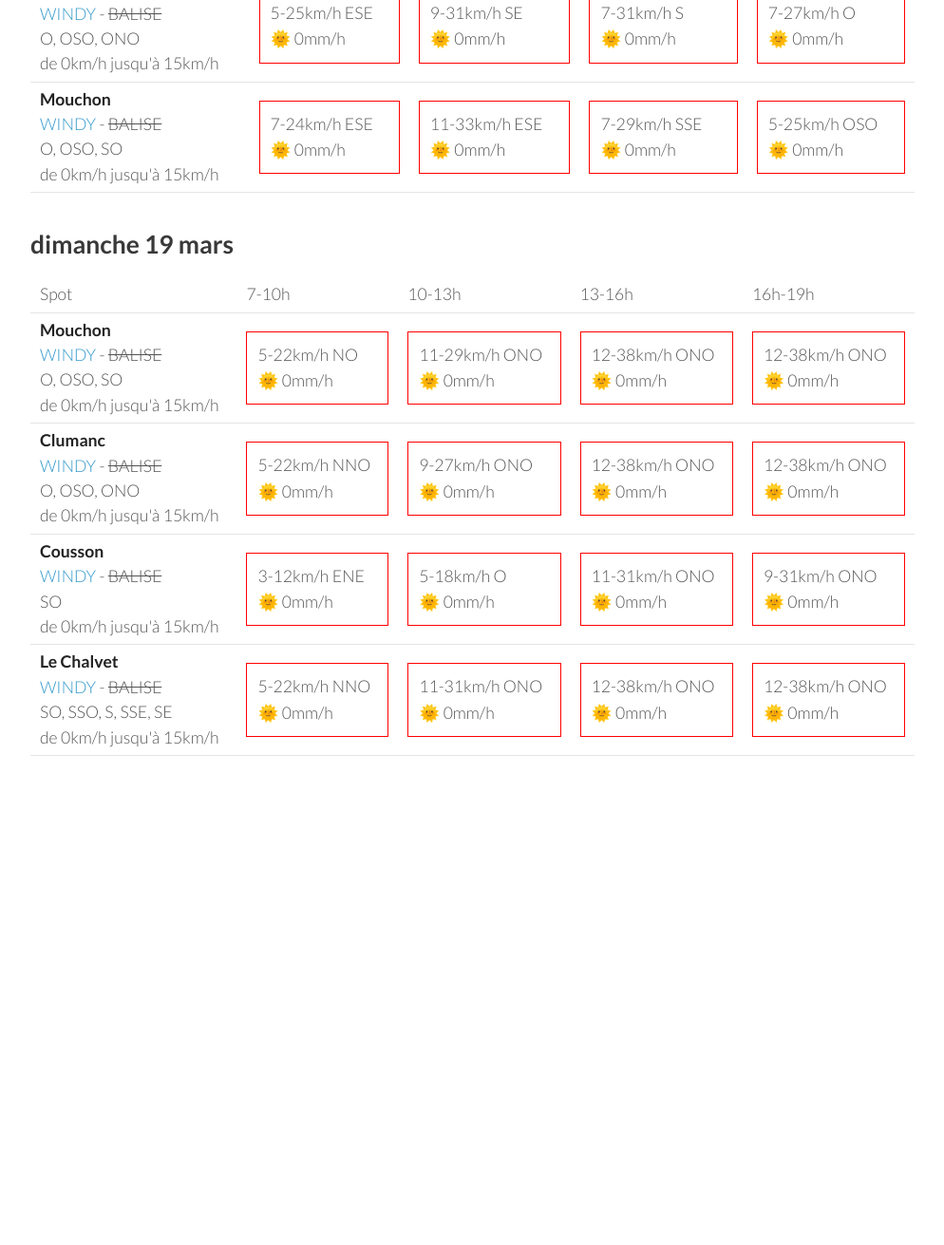
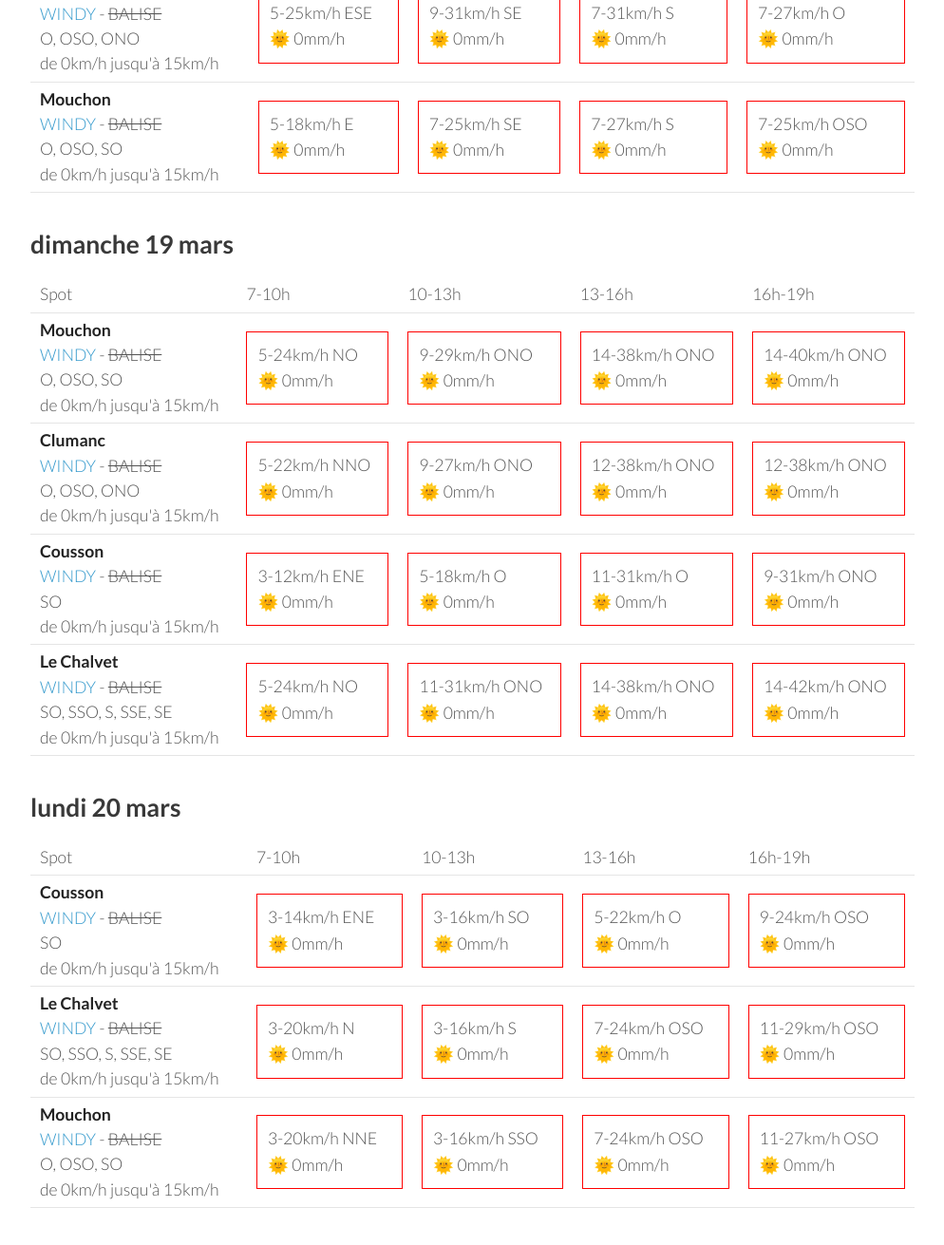
Before and after one commit to parapente-dans-le-nord/parapente-dans-le-nord.github.io, a Jekyll site: the page built from serre_poncon.markdown, in a window 1280 px wide and 1400 px high, scrolled down 2408 px. Shown: the top 1311 px of the window at 95% size, without its empty margins (26-1020 px from the left). Built offline with Jekyll 4.4.1, drawn with Linux system fonts in a browser that asks for light colours; before the commit the page ends 3332 px from its top, so only the background shows below that; some of the changed text lies outside the part shown.

Commit message:
update index.markdown

```diff
--- a/serre_poncon.markdown
+++ b/serre_poncon.markdown
@@ -7,7 +7,7 @@ title:  "Tous les spots"
 {: .links}
 
 # Prevision Windy, modèle Arome
-page mise à jour le mercredi 15 mars 06:31
+page mise à jour le mercredi 15 mars 10:31
 
 ## mercredi 15 mars
 
@@ -136,10 +136,10 @@ page mise à jour le mercredi 15 mars 06:31
 <tr>
         <td><strong>Cousson</strong><br><a href="https://windy.com/44.054/6.240?43.940,6.241,10,m:eSAaglz">WINDY</a> - <span class="no-balise"> BALISE </span><br> <span class="vent-favorable">SO</span><br><span class="force-vent">de 0km/h jusqu'à 15km/h</span> </td>
 
-            <td><div class="not-flyable"><p>5-20km/h E</p><p>🌞 0mm/h</p></div></td>
-            <td><div class="not-flyable"><p>5-24km/h SE</p><p>🌞 0mm/h</p></div></td>
-            <td><div class="not-flyable"><p>7-29km/h S</p><p>🌞 0mm/h</p></div></td>
-            <td><div class="not-flyable"><p>9-29km/h SO</p><p>🌞 0mm/h</p></div></td>
+            <td><div class="not-flyable"><p>5-22km/h E</p><p>🌞 0mm/h</p></div></td>
+            <td><div class="not-flyable"><p>5-22km/h SSE</p><p>🌞 0mm/h</p></div></td>
+            <td><div class="not-flyable"><p>7-27km/h S</p><p>🌞 0mm/h</p></div></td>
+            <td><div class="not-flyable"><p>11-29km/h SO</p><p>🌞 0mm/h</p></div></td>
 
 
     </tr>
@@ -147,9 +147,9 @@ page mise à jour le mercredi 15 mars 06:31
         <td><strong>Mouchon</strong><br><a href="https://windy.com/43.992/6.424?43.878,6.425,10,m:eSuaglR">WINDY</a> - <span class="no-balise"> BALISE </span><br> <span class="vent-favorable">O, OSO, SO</span><br><span class="force-vent">de 0km/h jusqu'à 15km/h</span> </td>
 
             <td><div class="not-flyable"><p>7-25km/h ESE</p><p>🌞 0mm/h</p></div></td>
-            <td><div class="not-flyable"><p>14-37km/h ESE</p><p>🌞 0mm/h</p></div></td>
-            <td><div class="not-flyable"><p>11-38km/h SE</p><p>🌞 0mm/h</p></div></td>
-            <td><div class="not-flyable"><p>9-31km/h SSE</p><p>🌞 0mm/h</p></div></td>
+            <td><div class="not-flyable"><p>12-35km/h ESE</p><p>🌞 0mm/h</p></div></td>
+            <td><div class="not-flyable"><p>11-35km/h SE</p><p>🌞 0mm/h</p></div></td>
+            <td><div class="not-flyable"><p>9-29km/h SSE</p><p>🌞 0mm/h</p></div></td>
 
 
     </tr>
@@ -166,10 +166,10 @@ page mise à jour le mercredi 15 mars 06:31
 <tr>
         <td><strong>Le Chalvet</strong><br><a href="https://windy.com/43.979/6.480?43.866,6.480,10,m:eSsaglX">WINDY</a> - <span class="no-balise"> BALISE </span><br> <span class="vent-favorable">SO, SSO, S, SSE, SE</span><br><span class="force-vent">de 0km/h jusqu'à 15km/h</span> </td>
 
-            <td><div class="not-flyable"><p>7-22km/h E</p><p>🌞 0mm/h</p></div></td>
-            <td><div class="not-flyable"><p>12-35km/h ESE</p><p>🌞 0mm/h</p></div></td>
-            <td><div class="not-flyable"><p>11-37km/h SE</p><p>🌞 0mm/h</p></div></td>
-            <td><div class="not-flyable"><p>9-31km/h SSE</p><p>🌞 0mm/h</p></div></td>
+            <td><div class="not-flyable"><p>7-24km/h E</p><p>🌞 0mm/h</p></div></td>
+            <td><div class="not-flyable"><p>12-33km/h ESE</p><p>🌞 0mm/h</p></div></td>
+            <td><div class="not-flyable"><p>11-35km/h SE</p><p>🌞 0mm/h</p></div></td>
+            <td><div class="not-flyable"><p>9-29km/h SSE</p><p>🌞 0mm/h</p></div></td>
 
 
     </tr>
@@ -192,20 +192,20 @@ page mise à jour le mercredi 15 mars 06:31
 <tr>
         <td><strong>Cousson</strong><br><a href="https://windy.com/44.054/6.240?43.940,6.241,10,m:eSAaglz">WINDY</a> - <span class="no-balise"> BALISE </span><br> <span class="vent-favorable">SO</span><br><span class="force-vent">de 0km/h jusqu'à 15km/h</span> </td>
 
-            <td><div class="not-flyable"><p>5-20km/h E</p><p>🌞 0mm/h</p></div></td>
-            <td><div class="not-flyable"><p>3-18km/h SSO</p><p>🌞 0mm/h</p></div></td>
-            <td><div class="not-flyable"><p>9-25km/h OSO</p><p>🌞 0mm/h</p></div></td>
-            <td><div class="not-flyable"><p>9-27km/h O</p><p>🌞 0mm/h</p></div></td>
+            <td><div class="not-flyable"><p>5-14km/h E</p><p>🌞 0mm/h</p></div></td>
+            <td><div class="not-flyable"><p>3-16km/h SSO</p><p>🌞 0mm/h</p></div></td>
+            <td><div class="not-flyable"><p>9-27km/h OSO</p><p>🌞 0mm/h</p></div></td>
+            <td><div class="not-flyable"><p>11-29km/h OSO</p><p>🌞 0mm/h</p></div></td>
 
 
     </tr>
 <tr>
         <td><strong>Le Chalvet</strong><br><a href="https://windy.com/43.979/6.480?43.866,6.480,10,m:eSsaglX">WINDY</a> - <span class="no-balise"> BALISE </span><br> <span class="vent-favorable">SO, SSO, S, SSE, SE</span><br><span class="force-vent">de 0km/h jusqu'à 15km/h</span> </td>
 
-            <td><div class="not-flyable"><p>5-22km/h ESE</p><p>🌞 0mm/h</p></div></td>
-            <td><div class="not-flyable"><p>11-31km/h ESE</p><p>🌞 0mm/h</p></div></td>
-            <td><div class="not-flyable"><p>7-29km/h SSE</p><p>🌞 0mm/h</p></div></td>
-            <td><div class="not-flyable"><p>5-25km/h SO</p><p>🌞 0mm/h</p></div></td>
+            <td><div class="not-flyable"><p>5-16km/h E</p><p>🌞 0mm/h</p></div></td>
+            <td><div class="not-flyable"><p>9-25km/h ESE</p><p>🌞 0mm/h</p></div></td>
+            <td><div class="not-flyable"><p>7-27km/h SSE</p><p>🌞 0mm/h</p></div></td>
+            <td><div class="not-flyable"><p>7-25km/h SO</p><p>🌞 0mm/h</p></div></td>
 
 
     </tr>
@@ -222,10 +222,10 @@ page mise à jour le mercredi 15 mars 06:31
 <tr>
         <td><strong>Mouchon</strong><br><a href="https://windy.com/43.992/6.424?43.878,6.425,10,m:eSuaglR">WINDY</a> - <span class="no-balise"> BALISE </span><br> <span class="vent-favorable">O, OSO, SO</span><br><span class="force-vent">de 0km/h jusqu'à 15km/h</span> </td>
 
-            <td><div class="not-flyable"><p>7-24km/h ESE</p><p>🌞 0mm/h</p></div></td>
-            <td><div class="not-flyable"><p>11-33km/h ESE</p><p>🌞 0mm/h</p></div></td>
-            <td><div class="not-flyable"><p>7-29km/h SSE</p><p>🌞 0mm/h</p></div></td>
-            <td><div class="not-flyable"><p>5-25km/h OSO</p><p>🌞 0mm/h</p></div></td>
+            <td><div class="not-flyable"><p>5-18km/h E</p><p>🌞 0mm/h</p></div></td>
+            <td><div class="not-flyable"><p>7-25km/h SE</p><p>🌞 0mm/h</p></div></td>
+            <td><div class="not-flyable"><p>7-27km/h S</p><p>🌞 0mm/h</p></div></td>
+            <td><div class="not-flyable"><p>7-25km/h OSO</p><p>🌞 0mm/h</p></div></td>
 
 
     </tr>
@@ -248,10 +248,10 @@ page mise à jour le mercredi 15 mars 06:31
 <tr>
         <td><strong>Mouchon</strong><br><a href="https://windy.com/43.992/6.424?43.878,6.425,10,m:eSuaglR">WINDY</a> - <span class="no-balise"> BALISE </span><br> <span class="vent-favorable">O, OSO, SO</span><br><span class="force-vent">de 0km/h jusqu'à 15km/h</span> </td>
 
-            <td><div class="not-flyable"><p>5-22km/h NO</p><p>🌞 0mm/h</p></div></td>
-            <td><div class="not-flyable"><p>11-29km/h ONO</p><p>🌞 0mm/h</p></div></td>
-            <td><div class="not-flyable"><p>12-38km/h ONO</p><p>🌞 0mm/h</p></div></td>
-            <td><div class="not-flyable"><p>12-38km/h ONO</p><p>🌞 0mm/h</p></div></td>
+            <td><div class="not-flyable"><p>5-24km/h NO</p><p>🌞 0mm/h</p></div></td>
+            <td><div class="not-flyable"><p>9-29km/h ONO</p><p>🌞 0mm/h</p></div></td>
+            <td><div class="not-flyable"><p>14-38km/h ONO</p><p>🌞 0mm/h</p></div></td>
+            <td><div class="not-flyable"><p>14-40km/h ONO</p><p>🌞 0mm/h</p></div></td>
 
 
     </tr>
@@ -270,7 +270,7 @@ page mise à jour le mercredi 15 mars 06:31
 
             <td><div class="not-flyable"><p>3-12km/h ENE</p><p>🌞 0mm/h</p></div></td>
             <td><div class="not-flyable"><p>5-18km/h O</p><p>🌞 0mm/h</p></div></td>
-            <td><div class="not-flyable"><p>11-31km/h ONO</p><p>🌞 0mm/h</p></div></td>
+            <td><div class="not-flyable"><p>11-31km/h O</p><p>🌞 0mm/h</p></div></td>
             <td><div class="not-flyable"><p>9-31km/h ONO</p><p>🌞 0mm/h</p></div></td>
 
 
@@ -278,10 +278,10 @@ page mise à jour le mercredi 15 mars 06:31
 <tr>
         <td><strong>Le Chalvet</strong><br><a href="https://windy.com/43.979/6.480?43.866,6.480,10,m:eSsaglX">WINDY</a> - <span class="no-balise"> BALISE </span><br> <span class="vent-favorable">SO, SSO, S, SSE, SE</span><br><span class="force-vent">de 0km/h jusqu'à 15km/h</span> </td>
 
-            <td><div class="not-flyable"><p>5-22km/h NNO</p><p>🌞 0mm/h</p></div></td>
+            <td><div class="not-flyable"><p>5-24km/h NO</p><p>🌞 0mm/h</p></div></td>
             <td><div class="not-flyable"><p>11-31km/h ONO</p><p>🌞 0mm/h</p></div></td>
-            <td><div class="not-flyable"><p>12-38km/h ONO</p><p>🌞 0mm/h</p></div></td>
-            <td><div class="not-flyable"><p>12-38km/h ONO</p><p>🌞 0mm/h</p></div></td>
+            <td><div class="not-flyable"><p>14-38km/h ONO</p><p>🌞 0mm/h</p></div></td>
+            <td><div class="not-flyable"><p>14-42km/h ONO</p><p>🌞 0mm/h</p></div></td>
 
 
     </tr>
@@ -289,3 +289,49 @@ page mise à jour le mercredi 15 mars 06:31
 </tbody>
 </table>
 {:/}
+## lundi 20 mars
+
+{::nomarkdown}
+<table>
+  <tbody>
+    <tr>
+      <td>Spot</td>
+      <td>7-10h</td>
+      <td>10-13h</td>
+      <td>13-16h</td>
+      <td>16h-19h</td>
+    </tr>
+<tr>
+        <td><strong>Cousson</strong><br><a href="https://windy.com/44.054/6.240?43.940,6.241,10,m:eSAaglz">WINDY</a> - <span class="no-balise"> BALISE </span><br> <span class="vent-favorable">SO</span><br><span class="force-vent">de 0km/h jusqu'à 15km/h</span> </td>
+
+            <td><div class="not-flyable"><p>3-14km/h ENE</p><p>🌞 0mm/h</p></div></td>
+            <td><div class="not-flyable"><p>3-16km/h SO</p><p>🌞 0mm/h</p></div></td>
+            <td><div class="not-flyable"><p>5-22km/h O</p><p>🌞 0mm/h</p></div></td>
+            <td><div class="not-flyable"><p>9-24km/h OSO</p><p>🌞 0mm/h</p></div></td>
+
+
+    </tr>
+<tr>
+        <td><strong>Le Chalvet</strong><br><a href="https://windy.com/43.979/6.480?43.866,6.480,10,m:eSsaglX">WINDY</a> - <span class="no-balise"> BALISE </span><br> <span class="vent-favorable">SO, SSO, S, SSE, SE</span><br><span class="force-vent">de 0km/h jusqu'à 15km/h</span> </td>
+
+            <td><div class="not-flyable"><p>3-20km/h N</p><p>🌞 0mm/h</p></div></td>
+            <td><div class="not-flyable"><p>3-16km/h S</p><p>🌞 0mm/h</p></div></td>
+            <td><div class="not-flyable"><p>7-24km/h OSO</p><p>🌞 0mm/h</p></div></td>
+            <td><div class="not-flyable"><p>11-29km/h OSO</p><p>🌞 0mm/h</p></div></td>
+
+
+    </tr>
+<tr>
+        <td><strong>Mouchon</strong><br><a href="https://windy.com/43.992/6.424?43.878,6.425,10,m:eSuaglR">WINDY</a> - <span class="no-balise"> BALISE </span><br> <span class="vent-favorable">O, OSO, SO</span><br><span class="force-vent">de 0km/h jusqu'à 15km/h</span> </td>
+
+            <td><div class="not-flyable"><p>3-20km/h NNE</p><p>🌞 0mm/h</p></div></td>
+            <td><div class="not-flyable"><p>3-16km/h SSO</p><p>🌞 0mm/h</p></div></td>
+            <td><div class="not-flyable"><p>7-24km/h OSO</p><p>🌞 0mm/h</p></div></td>
+            <td><div class="not-flyable"><p>11-27km/h OSO</p><p>🌞 0mm/h</p></div></td>
+
+
+    </tr>
+
+</tbody>
+</table>
+{:/}
```
